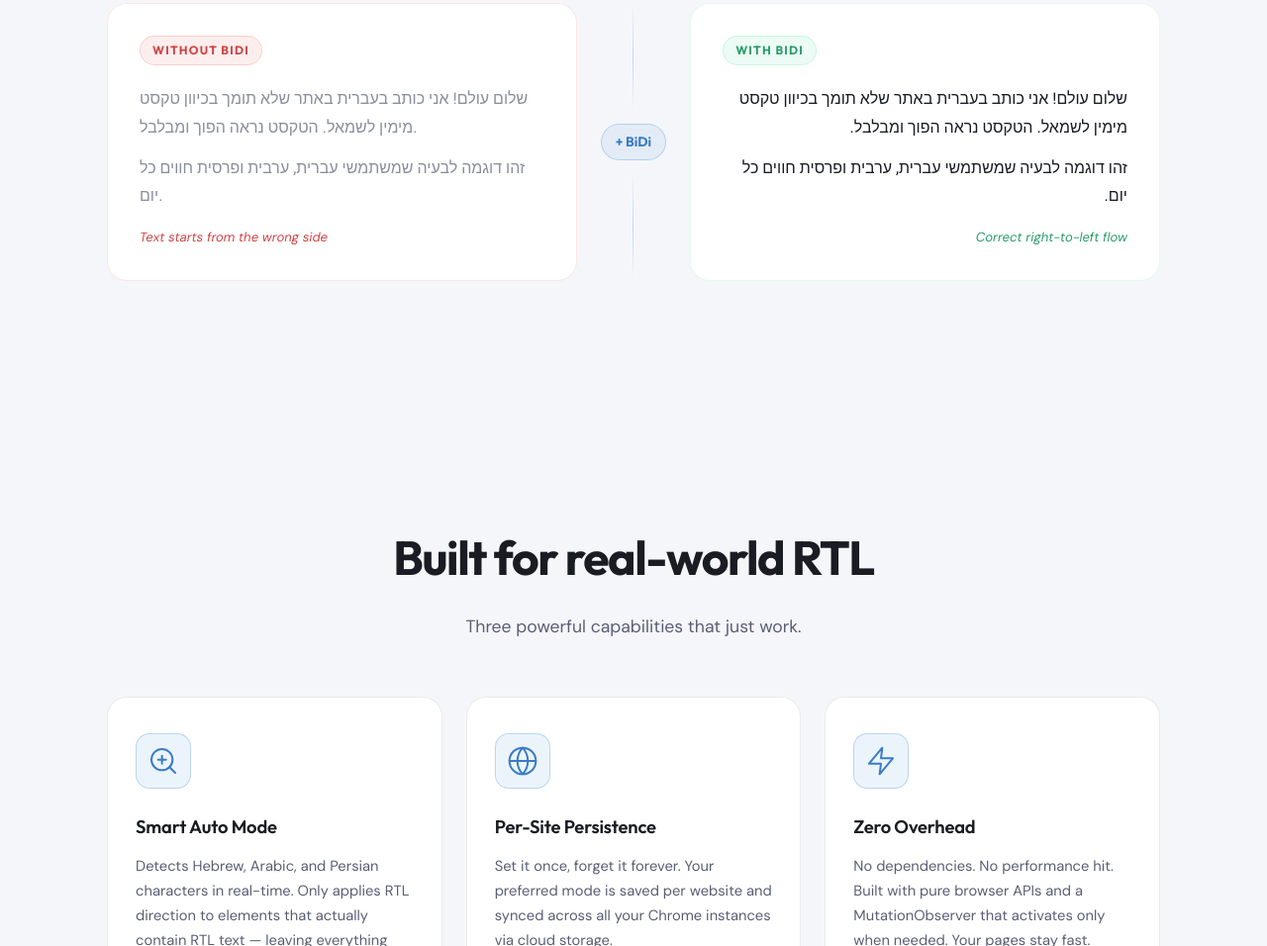
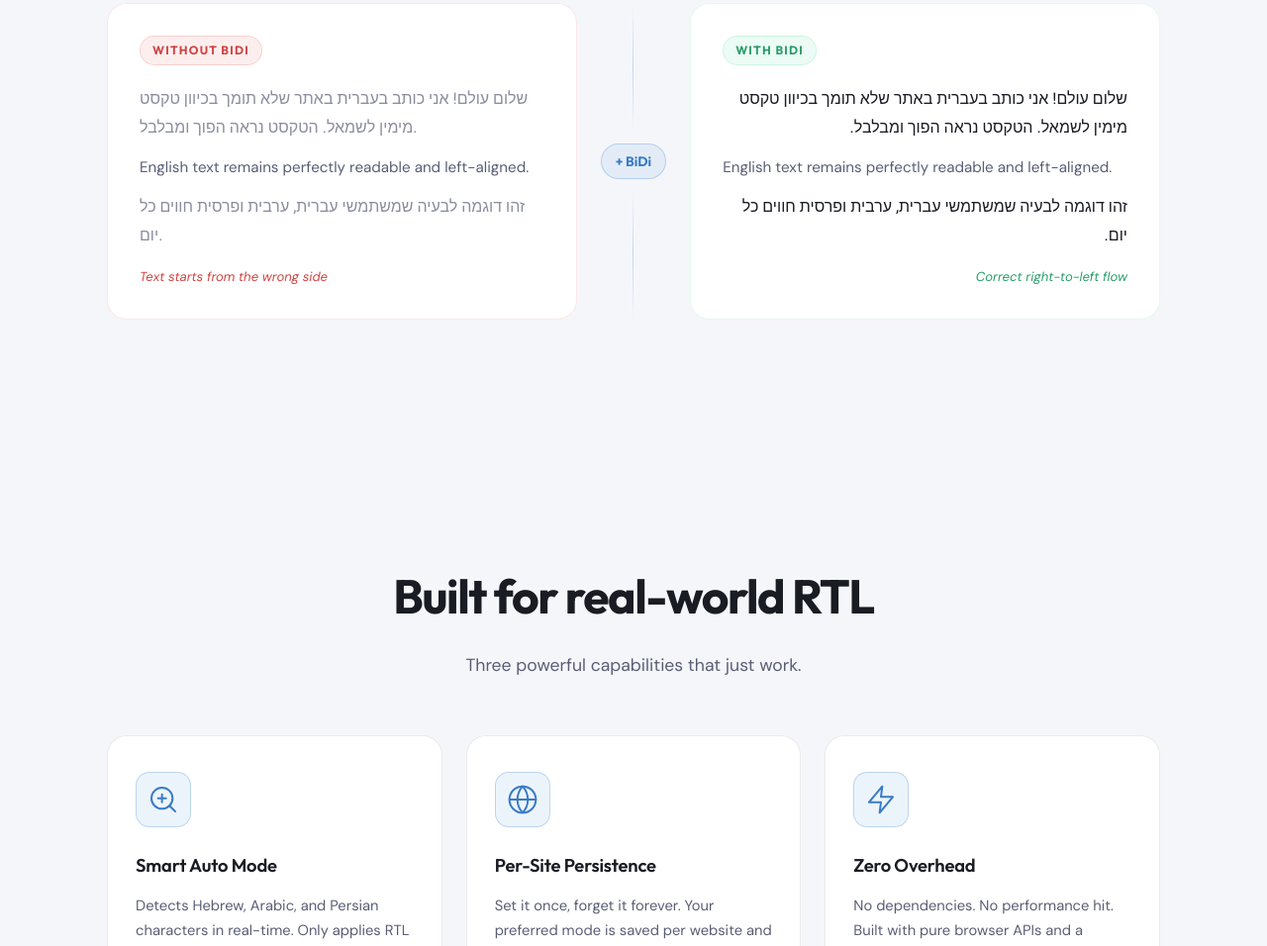
Before and after one commit to ekrako/bidi, a browser extension: page docs/index.html in a window 1280 px wide. Shown: the part 1511-2467 px from the top of the page at 99% size. Drawn offline with Linux system fonts and the light colour scheme.

Commit message:
Enhance demo section with English text example

```diff
--- a/docs/index.html
+++ b/docs/index.html
@@ -111,6 +111,7 @@
               <div class="demo__label demo__label--bad" data-en="Without BiDi" data-he="בלי BiDi">Without BiDi</div>
               <div class="demo__content" dir="ltr">
                 <div class="demo__line"><span class="demo__text-broken">שלום עולם! אני כותב בעברית באתר שלא תומך בכיוון טקסט מימין לשמאל. הטקסט נראה הפוך ומבלבל.</span></div>
+                <div class="demo__line"><span class="demo__text-en">English text remains perfectly readable and left-aligned.</span></div>
                 <div class="demo__line"><span class="demo__text-broken">זהו דוגמה לבעיה שמשתמשי עברית, ערבית ופרסית חווים כל יום.</span></div>
                 <div class="demo__annotation" data-en="Text starts from the wrong side" data-he="הטקסט מתחיל מהצד הלא נכון">Text starts from the wrong side</div>
               </div>
@@ -124,6 +125,7 @@
               <div class="demo__label demo__label--good" data-en="With BiDi" data-he="עם BiDi">With BiDi</div>
               <div class="demo__content" dir="rtl">
                 <div class="demo__line"><span class="demo__text-fixed">שלום עולם! אני כותב בעברית באתר שלא תומך בכיוון טקסט מימין לשמאל. הטקסט נראה הפוך ומבלבל.</span></div>
+                <div class="demo__line"><span class="demo__text-en">English text remains perfectly readable and left-aligned.</span></div>
                 <div class="demo__line"><span class="demo__text-fixed">זהו דוגמה לבעיה שמשתמשי עברית, ערבית ופרסית חווים כל יום.</span></div>
                 <div class="demo__annotation demo__annotation--good" data-en="Correct right-to-left flow" data-he="זרימה נכונה מימין לשמאל">Correct right-to-left flow</div>
               </div>
--- a/docs/style.css
+++ b/docs/style.css
@@ -829,6 +829,16 @@ html[lang="he"] .section-title {
   color: var(--color-text);
 }
 
+.demo__text-en {
+  font-family: var(--font-body);
+  font-size: 0.95rem;
+  line-height: 1.8;
+  color: var(--color-text-muted);
+  direction: ltr;
+  text-align: left;
+  display: block;
+}
+
 .demo__annotation {
   margin-top: 16px;
   font-size: 0.82rem;
--- a/website/style.css
+++ b/website/style.css
@@ -829,6 +829,16 @@ html[lang="he"] .section-title {
   color: var(--color-text);
 }
 
+.demo__text-en {
+  font-family: var(--font-body);
+  font-size: 0.95rem;
+  line-height: 1.8;
+  color: var(--color-text-muted);
+  direction: ltr;
+  text-align: left;
+  display: block;
+}
+
 .demo__annotation {
   margin-top: 16px;
   font-size: 0.82rem;
```
Also changed, not shown: website/index.html (+2 -0 lines).
